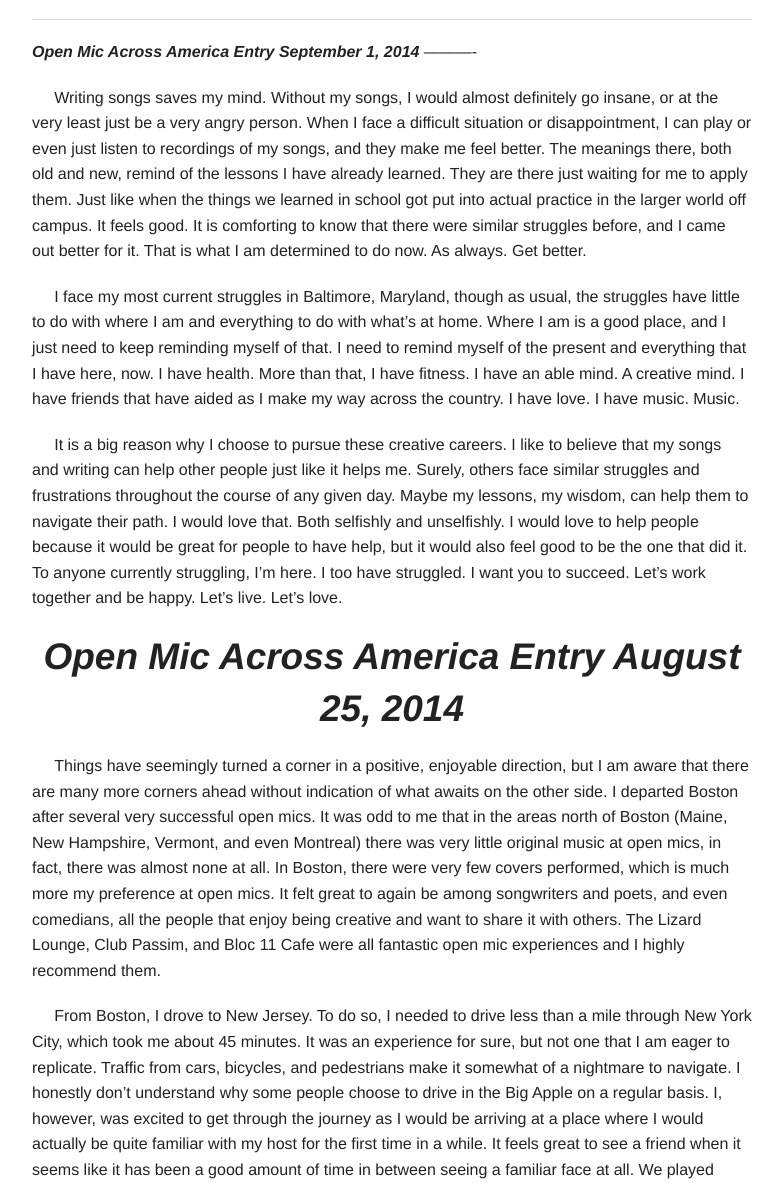
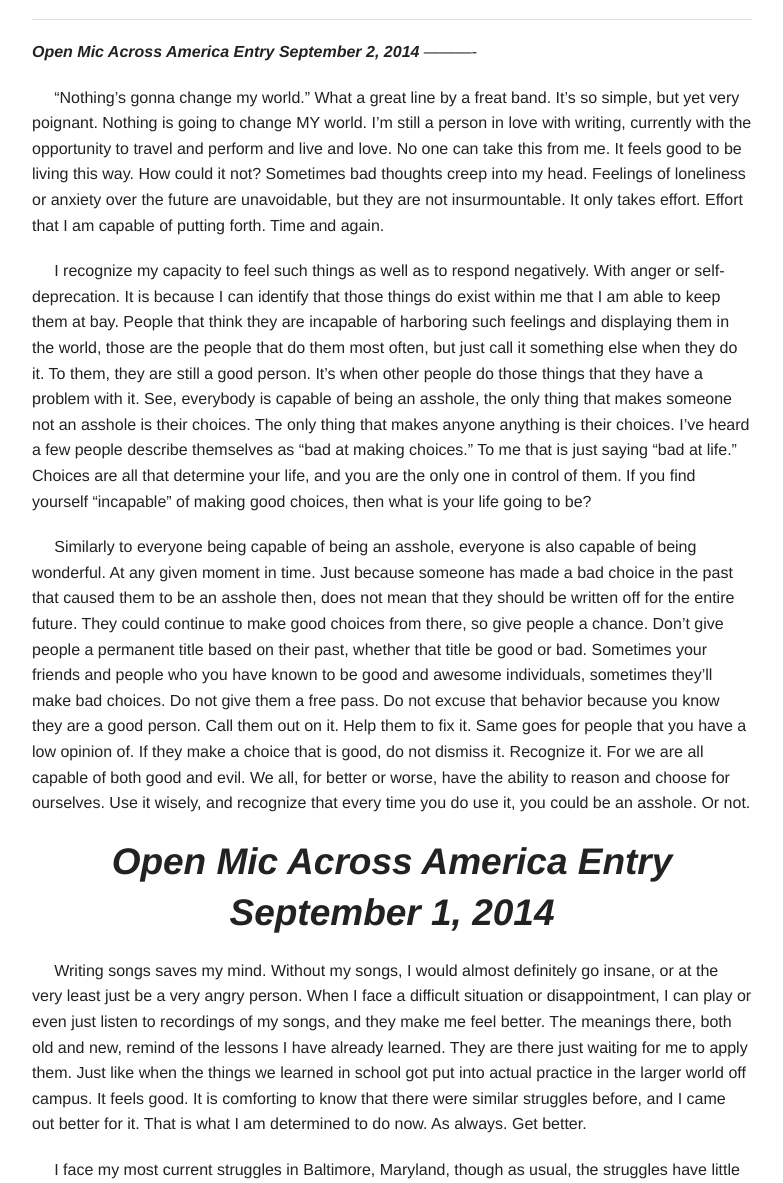
Before and after one commit to atrivialhero/atrivialhero.github.io, a Jekyll site: the page built from tour.md, in a window 1280 px wide and 1400 px high, scrolled down 2392 px, cut to the strip 217-1400 px from the top of the window. Shown: the whole strip, without its empty margins (373-1156 px from the left). Built offline with Jekyll 4.4.1, drawn with Linux system fonts in a browser that asks for light colours; some web fonts are replaced; Markdown is read by kramdown in place of the engine named in the settings.

Commit message:
Update tour.md

```diff
--- a/tour.md
+++ b/tour.md
@@ -26,6 +26,16 @@ Tour
 ***Review of Open Mics in Boise and Salt Lake City***
 <iframe width="560" height="315" src="//www.youtube.com/embed/Fi125sE5Hs4" frameborder="0" allowfullscreen></iframe>
 ---
+***Open Mic Across America Entry September 2, 2014***
+----------
+
+&nbsp;&nbsp;&nbsp;&nbsp;&nbsp;"Nothing's gonna change my world." What a great line by a freat band. It's so simple, but yet very poignant. Nothing is going to change MY world. I'm still a person in love with writing, currently with the opportunity to travel and perform and live and love. No one can take this from me. It feels good to be living this way. How could it not? Sometimes bad thoughts creep into my head. Feelings of loneliness or anxiety over the future are unavoidable, but they are not insurmountable. It only takes effort. Effort that I am capable of putting forth. Time and again.
+
+&nbsp;&nbsp;&nbsp;&nbsp;&nbsp;I recognize my capacity to feel such things as well as to respond negatively. With anger or self-deprecation. It is because I can identify that those things do exist within me that I am able to keep them at bay. People that think they are incapable of harboring such feelings and displaying them in the world, those are the people that do them most often, but just call it something else when they do it. To them, they are still a good person. It's when other people do those things that they have a problem with it. See, everybody is capable of being an asshole, the only thing that makes someone not an asshole is their choices. The only thing that makes anyone anything is their choices. I've heard a few people describe themselves as "bad at making choices." To me that is just saying "bad at life." Choices are all that determine your life, and you are the only one in control of them. If you find yourself "incapable" of making good choices, then what is your life going to be?
+
+&nbsp;&nbsp;&nbsp;&nbsp;&nbsp;Similarly to everyone being capable of being an asshole, everyone is also capable of being wonderful. At any given moment in time. Just because someone has made a bad choice in the past that caused them to be an asshole then, does not mean that they should be written off for the entire future. They could continue to make good choices from there, so give people a chance. Don't give people a permanent title based on their past, whether that title be good or bad. Sometimes your friends and people who you have known to be good and awesome individuals, sometimes they'll make bad choices. Do not give them a free pass. Do not excuse that behavior because you know they are a good person. Call them out on it. Help them to fix it. Same goes for people that you have a low opinion of. If they make a choice that is good, do not dismiss it. Recognize it. For we are all capable of both good and evil. We all, for better or worse, have the ability to reason and choose for ourselves. Use it wisely, and recognize that every time you do use it, you could be an asshole. Or not.
+
+
 ***Open Mic Across America Entry September 1, 2014***
 ----------
 
```
